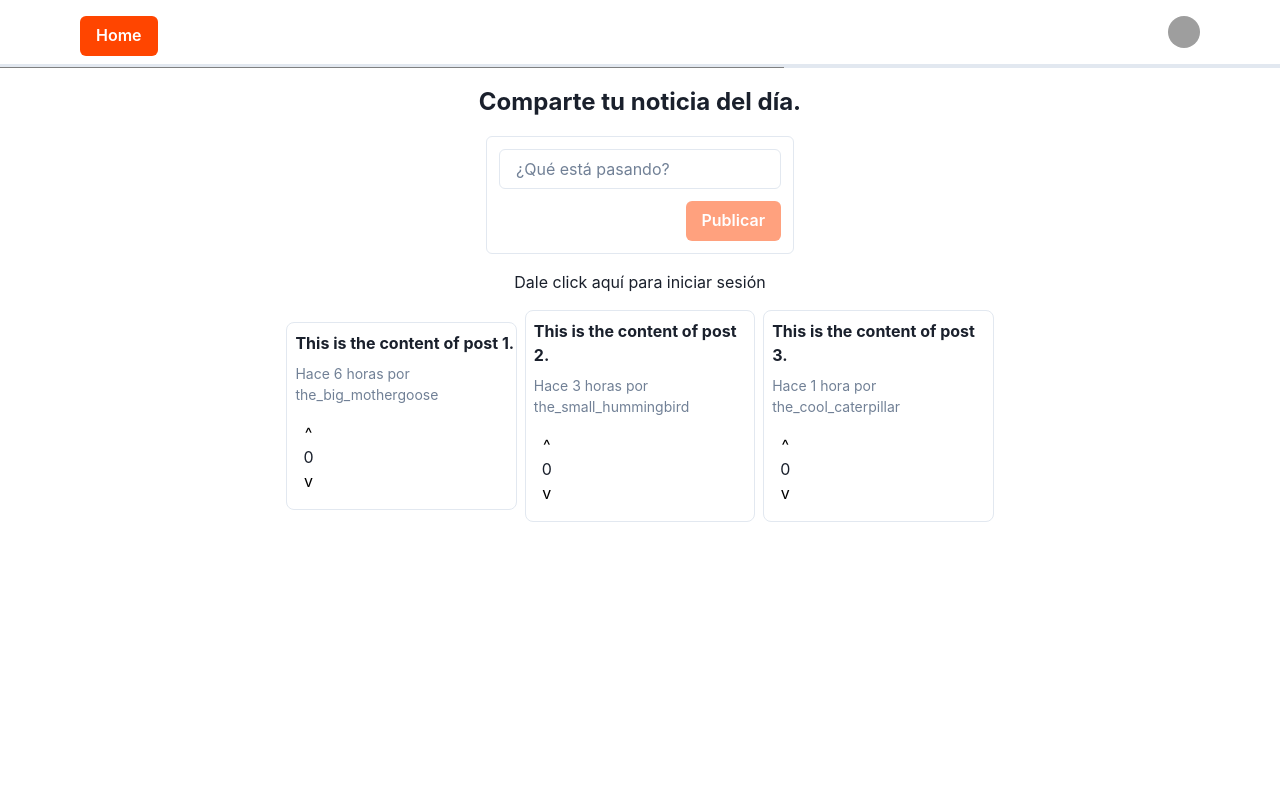
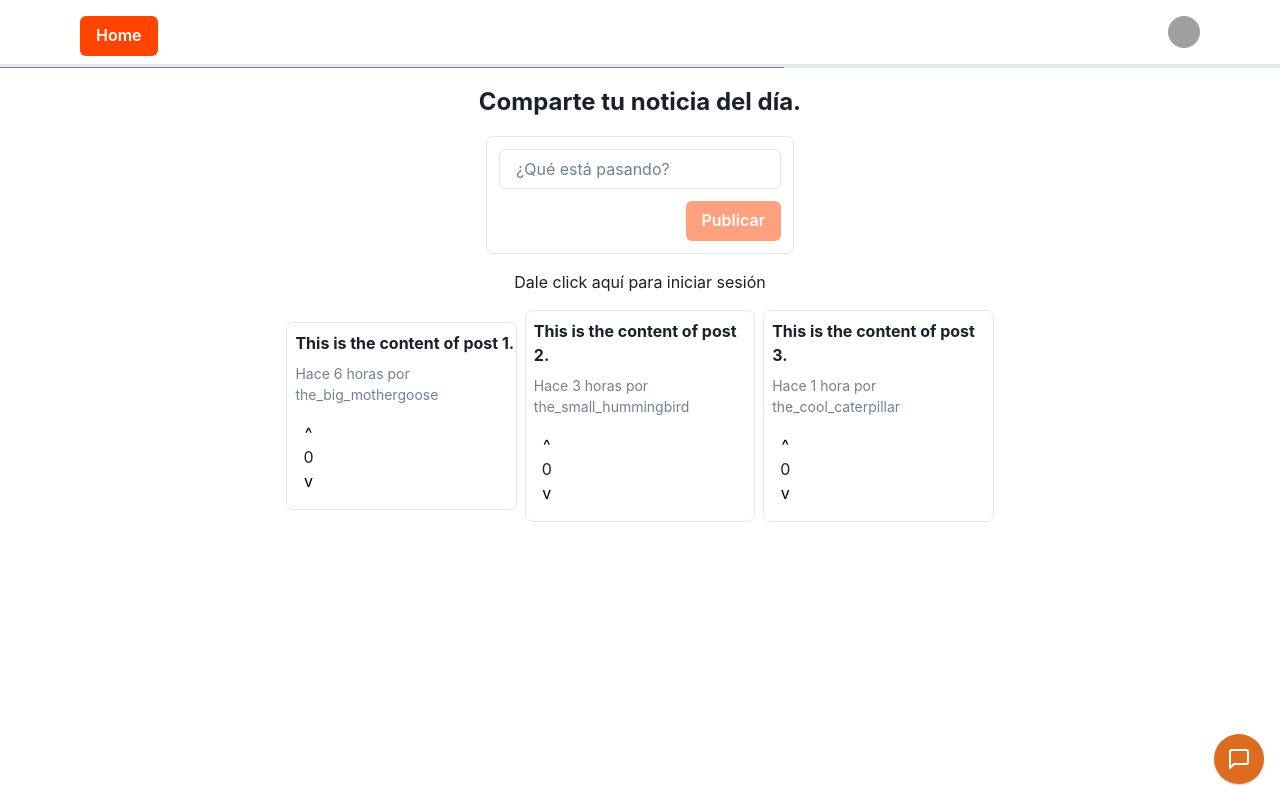
Before and after one commit to JuanPabloParra/ProyectWeb, a React (Create React App) app in the folder proyectoWeb/myweb/: page / in a window 1280 px wide. Shown: the top 800 px of the page. Built offline with nearby package versions, Linux system fonts and the light colour scheme; grey boxes are pictures that could not be loaded.

Commit message:
añadiendo el chat burbuja

```diff
--- /dev/null
+++ b/proyectoWeb/myweb/src/components/ChatBubble.js
@@ -0,0 +1,112 @@
+import { useState } from "react";
+import {
+  Box,
+  Flex,
+  Text,
+  Button,
+  Input,
+  InputGroup,
+  InputRightElement,
+  IconButton,
+  useDisclosure,
+  useColorModeValue,
+} from "@chakra-ui/react";
+import { FiMessageSquare, FiX } from "react-icons/fi";
+
+const ChatBubble = () => {
+  const { isOpen, onOpen, onClose } = useDisclosure();
+  const [message, setMessage] = useState("");
+  const chatBg = useColorModeValue("white", "gray.700");
+  const chatBorderColor = useColorModeValue("gray.200", "gray.600");
+  const chatShadow = useColorModeValue(
+    "0 1px 2px rgba(0, 0, 0, 0.2)",
+    "none"
+  );
+
+  const handleSubmit = (e) => {
+    e.preventDefault();
+    console.log("Enviando mensaje:", message);
+    setMessage("");
+  };
+
+  return (
+    <>
+      <Box
+        position="fixed"
+        bottom="4"
+        right="4"
+        zIndex="docked"
+        cursor="pointer"
+        onClick={onOpen}
+        borderRadius="full"
+        bg="orange.500"
+        w="50px"
+        h="50px"
+        display="flex"
+        justifyContent="center"
+        alignItems="center"
+        boxShadow={chatShadow}
+        transition="all 0.2s"
+        _hover={{ bg: "orangeue.600" }}
+        _active={{ bg: "orange.700" }}
+      >
+        <FiMessageSquare size={24} color="white" />
+      </Box>
+
+      <Box
+        position="fixed"
+        bottom="4"
+        right="4"
+        zIndex="modal"
+        width="300px"
+        bg={chatBg}
+        borderWidth="1px"
+        borderColor={chatBorderColor}
+        borderRadius="lg"
+        boxShadow={chatShadow}
+        transition="all 0.2s"
+        transform={isOpen ? "translateY(0)" : "translateY(100%)"}
+        opacity={isOpen ? 1 : 0}
+      >
+        <Flex justify="space-between" align="center" p={3}>
+          <Text fontWeight="bold">Chat</Text>
+          <IconButton
+            aria-label="Cerrar chat"
+            icon={<FiX />}
+            variant="ghost"
+            size="sm"
+            onClick={onClose}
+          />
+        </Flex>
+        <Box p={3}>
+          <Text fontSize="sm" color="gray.500" mb={2}>
+            Historial de mensajes
+          </Text>
+          <Box borderWidth="1px" borderColor={chatBorderColor} borderRadius="lg" p={2} mb={2}>
+            <Text fontSize="sm" color="gray.500">
+              No hay mensajes.
+            </Text>
+          </Box>
+          <form onSubmit={handleSubmit}>
+            <InputGroup>
+              <Input
+                placeholder="Escribe tu mensaje"
+                value={message}
+                onChange={(e) => setMessage(e.target.value)}
+                size="sm"
+                borderRadius="lg"
+              />
+              <InputRightElement>
+                <Button type="submit" variant="outline" size="sm">
+                  Enviar
+                </Button>
+              </InputRightElement>
+            </InputGroup>
+          </form>
+        </Box>
+      </Box>
+    </>
+  );
+};
+
+export default ChatBubble;
--- a/proyectoWeb/myweb/src/index.js
+++ b/proyectoWeb/myweb/src/index.js
@@ -5,7 +5,7 @@ import { ChakraProvider, Box, Flex, Text } from '@chakra-ui/react';
 import Menu from './shared/Menu';
 import HomePage from './pages/HomePage';
 import App from './App';
-
+import ChatBubble from './components/ChatBubble';
 ReactDOM.render(
   <React.StrictMode>
     <ChakraProvider>
@@ -14,6 +14,7 @@ ReactDOM.render(
           <Text fontSize="2xl" fontWeight="bold"></Text>
           <HomePage />
           <App />
+          <ChatBubble />
         </Box>
       </Flex>
     </ChakraProvider>
```
